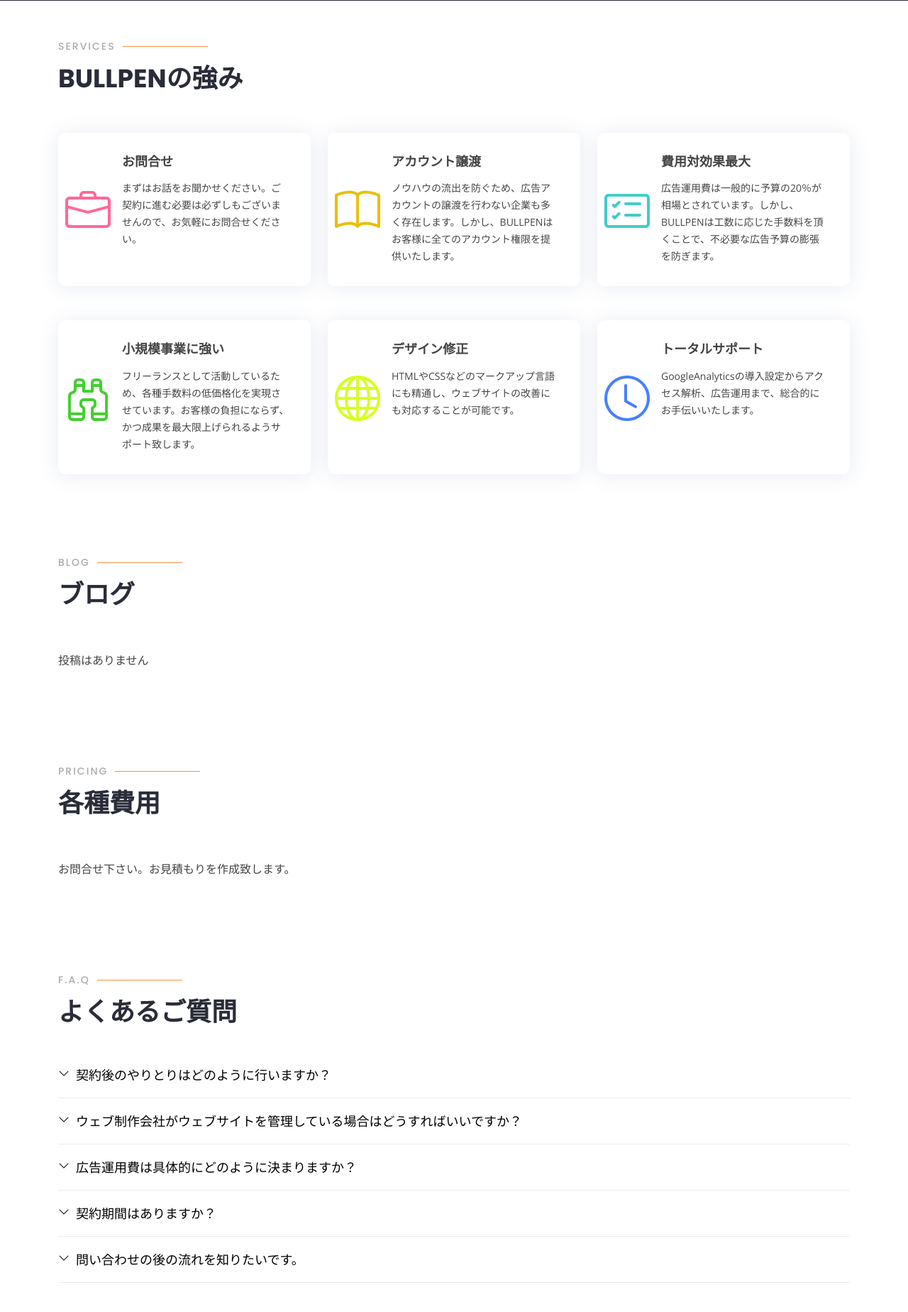
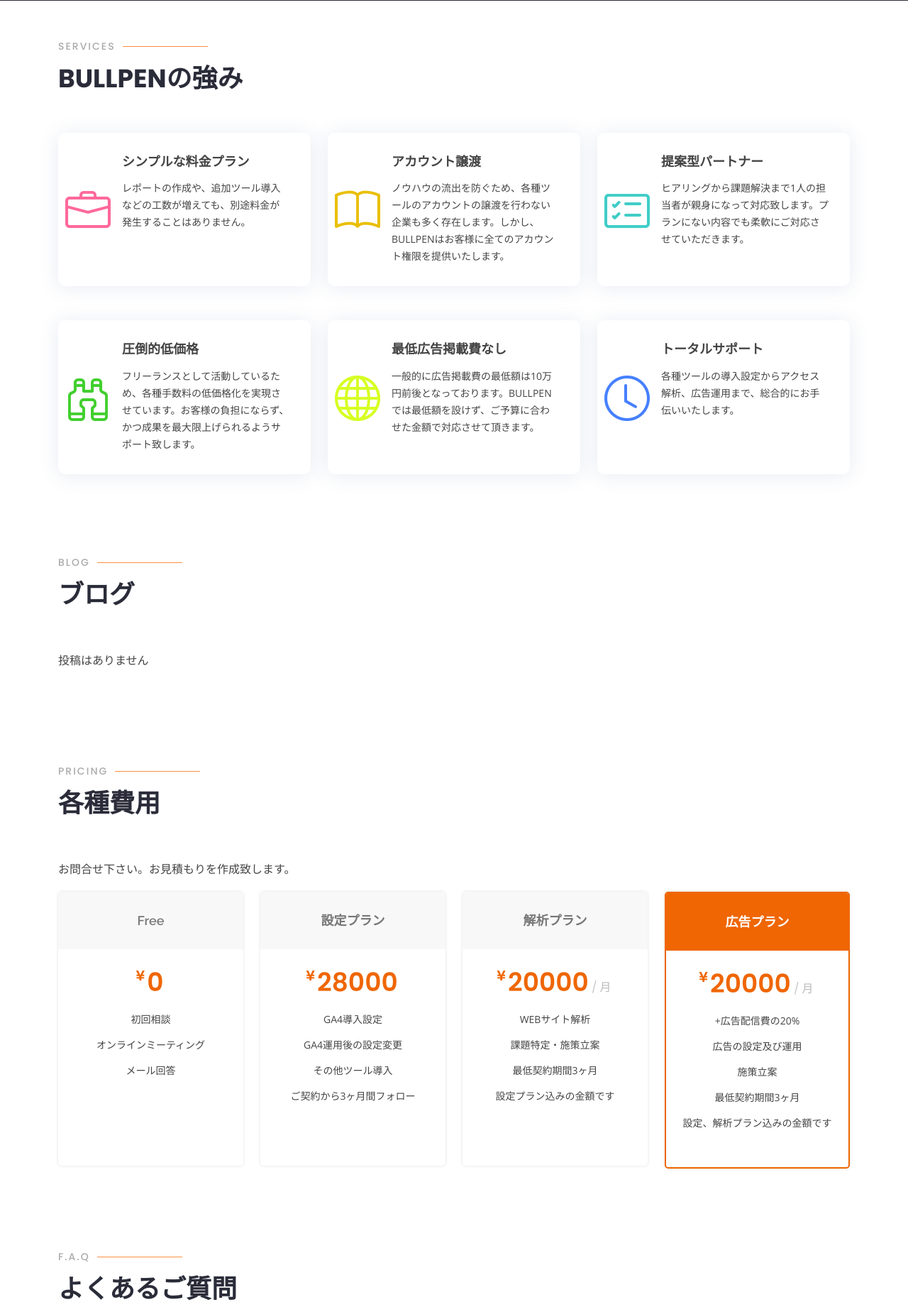
Before and after one commit to hiroshima830/marketing_hp, a Flask app: page / in a window 1280 px wide. Shown: the part 2084-3932 px from the top of the page at 71% size. Run offline with Flask 2, Linux system fonts and the light colour scheme; some libraries are stand-ins or nearby versions.

Commit message:
プラン作成

```diff
--- a/templates/index.html
+++ b/templates/index.html
@@ -110,9 +110,9 @@
                         札幌のWEBアクセス解析・広告運用の専門家です。
                     </p>
                     <ul>
-                        <li><i class="ri-check-double-line"></i> WEB解析を行い、成果に繋がる改善施策の提案と実行</li>
-                        <li><i class="ri-check-double-line"></i> WEB解析を行うための、各種設定や運用状況の確認</li>
-                        <li><i class="ri-check-double-line"></i> WEB広告の設定と運用</li>
+                        <li><i class="ri-check-double-line"></i> WEB解析と施策立案を行うための適切なツール設定</li>
+                        <li><i class="ri-check-double-line"></i> 各種ツールを使用した解析と施策立案</li>
+                        <li><i class="ri-check-double-line"></i> 売上向上のためのWEB広告の設定と運用</li>
                     </ul>
                 </div>
                 <div class="col-lg-6 pt-4 pt-lg-0">
@@ -139,7 +139,7 @@
                 <li class="nav-item col-3" data-aos="zoom-in" data-aos-delay="100">
                     <a class="nav-link" data-bs-toggle="tab" href="#tab-2">
                         <i class="number">②</i>
-                        <h4 class="d-none d-lg-block">Google<br>アナリティクス<br>導入設定支援</h4>
+                        <h4 class="d-none d-lg-block">解析ツール<br>導入設定支援</h4>
                     </a>
                 </li>
                 <li class="nav-item col-3" data-aos="zoom-in" data-aos-delay="200">
@@ -162,15 +162,15 @@
                         <div class="col-lg-6 order-2 order-lg-1 mt-3 mt-lg-0">
                             <h3>まずはお問合せ下さい</h3>
                             <p class="fst-italic">
-                                現在の業務内容やウェブサイト、広告の運用状況をお聞きした上で、改善が期待できる施策をご提案させていただきます。
+                                WEBサービスの運用において、現状抱えている問題点や疑問点、改善提案など、気になることは何でもお聞き下さい。
                             </p>
                             <ul>
                                 <li><i class="ri-check-double-line"></i> お問合せフォームよりご連絡ください。</li>
                                 <li><i class="ri-check-double-line"></i> メールを返送致しますので、ご回答をお願いいたします。</li>
                                 <li><i class="ri-check-double-line"></i>
-                                    ご回答頂いた内容を元に、施策提案をさせて頂きます。
+                                   返送内容を確認し、メールまたはオンラインミーティングにて回答致します。
                                 </li>
-                                <li><i class="ri-check-double-line"></i> ご依頼頂ける際はお申し込み下さい。ここまでで料金は発生しません。</li>
+                                <li><i class="ri-check-double-line"></i> ここまでで料金は一切発生しません。</li>
                             </ul>
                         </div>
                         <div class="col-lg-6 order-1 order-lg-2 text-center">
@@ -183,11 +183,11 @@
                         <div class="col-lg-6 order-2 order-lg-1 mt-3 mt-lg-0">
                             <h3>Googleアナリティクスの導入や設定状況を確認致します。</h3>
                             <p>
-                                WEB上でのビジネスにおいて欠かせないGoogleアナリティクスの導入、また導入済みWEBサイトの設定状況の確認及び診断を行います。</p>
+                                WEB上でのビジネスにおいて欠かせないGoogleアナリティクスの導入、またその他ツールも含めた設定状況の確認及び診断を行います。</p>
                             <ul>
                                 <li><i class="ri-check-double-line"></i> Googleアナリティクスの導入設定</li>
-                                <li><i class="ri-check-double-line"></i> Googleアナリティクスの運用診断</li>
                                 <li><i class="ri-check-double-line"></i> Googleアナリティクスの各種設定</li>
+                                <li><i class="ri-check-double-line"></i> その他解析ツールの提案と設定</li>
                             </ul>
                         </div>
                         <div class="col-lg-6 order-1 order-lg-2 text-center">
@@ -203,7 +203,7 @@
                                 BULLPENでは、上級ウェブ解析士の資格を持ったマーケターが、現状のウェブサイトを詳しく解析いたします。ウェブサイトの強みや弱みを明確に把握し、適切な改善施策をご提案いたします。 </p>
                             <ul>
                                 <li><i class="ri-check-double-line"></i> Googleアナリティクス等を使用したアクセス解析</li>
-                                <li><i class="ri-check-double-line"></i> SEO施策</li>
+                                <li><i class="ri-check-double-line"></i> 解析を元にした施策提案</li>
                                 <li><i class="ri-check-double-line"></i> レポート作成など</li>
                             </ul>
                         </div>
@@ -215,7 +215,7 @@
                 <div class="tab-pane" id="tab-4">
                     <div class="row">
                         <div class="col-lg-6 order-2 order-lg-1 mt-3 mt-lg-0">
-                            <h3>費用対効果を重要視した広告運用を致します。</h3>
+                            <h3>成果に繋がる広告運用を致します。</h3>
                             <p>
                                 BULLPENでは、Google広告の「検索広告」と「ディスプレイ広告」の認定資格を持ったマーケターが、施策に沿った広告運用を行います。</p>
                             <ul>
@@ -242,7 +242,7 @@
             <div class="row" data-aos="zoom-out">
                 <div class="col-lg-9 text-center text-lg-start">
                     <h3>まずはお問合せを</h3>
-                    <p> お問合せ内容を元に、施策を検討しご提案致します。</p>
+                    <p> WEBに関するお悩みはお気軽に。</p>
                 </div>
                 <div class="col-lg-3 cta-btn-container text-center">
                     <a class="cta-btn align-middle" href="#contact">お問合せ</a>
@@ -265,8 +265,8 @@
                 <div class="col-lg-4 col-md-6">
                     <div class="icon-box" data-aos="zoom-in-left">
                         <div class="icon"><i class="bi bi-briefcase" style="color: #ff689b;"></i></div>
-                        <h4 class="title">お問合せ</h4>
-                        <p class="description">まずはお話をお聞かせください。ご契約に進む必要は必ずしもございませんので、お気軽にお問合せください。</p>
+                        <h4 class="title">シンプルな料金プラン</h4>
+                        <p class="description">レポートの作成や、追加ツール導入などの工数が増えても、別途料金が発生することはありません。</p>
                     </div>
                 </div>
                 <div class="col-lg-4 col-md-6 mt-5 mt-md-0">
@@ -274,22 +274,22 @@
                         <div class="icon"><i class="bi bi-book" style="color: #e9bf06;"></i></div>
                         <h4 class="title">アカウント譲渡</h4>
                         <p class="description">
-                           ノウハウの流出を防ぐため、広告アカウントの譲渡を行わない企業も多く存在します。しかし、BULLPENはお客様に全てのアカウント権限を提供いたします。</p>
+                           ノウハウの流出を防ぐため、各種ツールのアカウントの譲渡を行わない企業も多く存在します。しかし、BULLPENはお客様に全てのアカウント権限を提供いたします。</p>
                     </div>
                 </div>
 
                 <div class="col-lg-4 col-md-6 mt-5 mt-lg-0 ">
                     <div class="icon-box" data-aos="zoom-in-left" data-aos-delay="200">
                         <div class="icon"><i class="bi bi-card-checklist" style="color: #3fcdc7;"></i></div>
-                        <h4 class="title">費用対効果最大</h4>
+                        <h4 class="title">提案型パートナー</h4>
                         <p class="description">
-                            広告運用費は一般的に予算の20％が相場とされています。しかし、BULLPENは工数に応じた手数料を頂くことで、不必要な広告予算の膨張を防ぎます。</p>
+                            ヒアリングから課題解決まで1人の担当者が親身になって対応致します。プランにない内容でも柔軟にご対応させていただきます。</p>
                     </div>
                 </div>
                 <div class="col-lg-4 col-md-6 mt-5">
                     <div class="icon-box" data-aos="zoom-in-left" data-aos-delay="300">
                         <div class="icon"><i class="bi bi-binoculars" style="color:#41cf2e;"></i></div>
-                        <h4 class="title">小規模事業に強い</h4>
+                        <h4 class="title">圧倒的低価格</h4>
                         <p class="description">
                             フリーランスとして活動しているため、各種手数料の低価格化を実現させています。お客様の負担にならず、かつ成果を最大限上げられるようサポート致します。</p>
                     </div>
@@ -298,15 +298,16 @@
                 <div class="col-lg-4 col-md-6 mt-5">
                     <div class="icon-box" data-aos="zoom-in-left" data-aos-delay="400">
                         <div class="icon"><i class="bi bi-globe" style="color: #d6ff22;"></i></div>
-                        <h4 class="title">デザイン修正</h4>
-                        <p class="description">HTMLやCSSなどのマークアップ言語にも精通し、ウェブサイトの改善にも対応することが可能です。</p>
+                        <h4 class="title">最低広告掲載費なし</h4>
+                        <p class="description">一般的に広告掲載費の最低額は10万円前後となっております。BULLPENでは最低額を設けず、ご予算に合わせた金額で対応させて頂きます。</p>
                     </div>
                 </div>
                 <div class="col-lg-4 col-md-6 mt-5">
                     <div class="icon-box" data-aos="zoom-in-left" data-aos-delay="500">
                         <div class="icon"><i class="bi bi-clock" style="color: #4680ff;"></i></div>
                         <h4 class="title">トータルサポート</h4>
-                        <p class="description">GoogleAnalyticsの導入設定からアクセス解析、広告運用まで、総合的にお手伝いいたします。</p>
+                        <p class="description">
+                            各種ツールの導入設定からアクセス解析、広告運用まで、総合的にお手伝いいたします。</p>
                     </div>
                 </div>
             </div>
@@ -463,73 +464,65 @@
                 <p>各種費用</p>
             </div>
             <p>お問合せ下さい。お見積もりを作成致します。</p>
-            <!--            <div class="row">-->
+                        <div class="row">
 
-            <!--                <div class="col-lg-3 col-md-6">-->
-            <!--                    <div class="box" data-aos="zoom-in">-->
-            <!--                        <h3>Free<br></h3>-->
-            <!--                        <h4><sup>¥</sup>0<span></span></h4>-->
-            <!--                        <ul>-->
-            <!--                            <li>初回相談</li>-->
-            <!--                            <li>オンラインミーティング</li>-->
-            <!--                            <li>メール</li>-->
-            <!--                            <li>&nbsp;</li>-->
-            <!--                            <li>&nbsp;</li>-->
-            <!--                        </ul>-->
-            <!--                        <div class="btn-wrap">-->
-            <!--                        </div>-->
-            <!--                    </div>-->
-            <!--                </div>-->
+                            <div class="col-lg-3 col-md-6 mt-4 mt-lg-0">
+                                <div class="box" data-aos="zoom-in">
+                                    <h3>Free<br></h3>
+                                    <h4><sup>¥</sup>0<span></span></h4>
+                                    <ul>
+                                        <li>初回相談</li>
+                                        <li>オンラインミーティング</li>
+                                        <li>メール回答</li>
+                                        <li>&nbsp;</li>
+                                        <li>&nbsp;</li>
+                                    </ul>
+                                </div>
+                            </div>
 
-            <!--                <div class="col-lg-3 col-md-6 mt-4 mt-md-0">-->
-            <!--                    <div class="box featured" data-aos="zoom-in" data-aos-delay="100">-->
-            <!--                        <h3>GA4導入/設定支援</h3>-->
-            <!--                        <h4><sup>¥</sup>30000<span></span></h4>-->
-            <!--                        <ul>-->
-            <!--                            <li>※初回のみ費用発生</li>-->
-            <!--                            <li>GA4導入設定</li>-->
-            <!--                            <li>導入状況診断</li>-->
-            <!--                            <li>&nbsp;</li>-->
-            <!--                            <li>&nbsp;</li>-->
-            <!--                        </ul>-->
-            <!--                        <div class="btn-wrap">-->
-            <!--                        </div>-->
-            <!--                    </div>-->
-            <!--                </div>-->
+                            <div class="col-lg-3 col-md-6 mt-4 mt-lg-0">
+                                <div class="box" data-aos="zoom-in" data-aos-delay="100">
+                                    <h3>設定プラン</h3>
+                                    <h4><sup>¥</sup>28000<span></span></h4>
+                                    <ul>
+                                        <li>GA4導入設定</li>
+                                        <li>GA4運用後の設定変更</li>
+                                        <li>その他ツール導入</li>
+                                        <li>ご契約から3ヶ月間フォロー</li>
+                                        <li>&nbsp;</li>
+                                    </ul>
+                                </div>
+                            </div>
 
-            <!--                <div class="col-lg-3 col-md-6 mt-4 mt-lg-0">-->
-            <!--                    <div class="box" data-aos="zoom-in" data-aos-delay="200">-->
-            <!--                        <h3>ウェブ解析<br></h3>-->
-            <!--                        <h4><sup>¥</sup>70000<span> / 月</span></h4>-->
-            <!--                        <ul>-->
-            <!--                            <li>アクセス解析</li>-->
-            <!--                            <li>課題特定・施策立案</li>-->
-            <!--                            <li>レポート作成</li>-->
-            <!--                            <li>&nbsp;</li>-->
-            <!--                            <li>&nbsp;</li>-->
-            <!--                        </ul>-->
-            <!--                        <div class="btn-wrap">-->
-            <!--                        </div>-->
-            <!--                    </div>-->
-            <!--                </div>-->
+                            <div class="col-lg-3 col-md-6 mt-4 mt-lg-0">
+                                <div class="box" data-aos="zoom-in" data-aos-delay="200">
+                                    <h3>解析プラン</h3>
+                                    <h4><sup>¥</sup>20000<span> / 月</span></h4>
+                                    <ul>
+                                        <li>WEBサイト解析</li>
+                                        <li>課題特定・施策立案</li>
+                                        <li>最低契約期間3ヶ月</li>
+                                        <li>設定プラン込みの金額です</li>
+                                        <li>&nbsp;</li>
+                                    </ul>
+                                </div>
+                            </div>
 
-            <!--                <div class="col-lg-3 col-md-6 mt-4 mt-md-0">-->
-            <!--                    <div class="box featured" data-aos="zoom-in" data-aos-delay="300">-->
-            <!--                        <h3>広告運用代行<br></h3>-->
-            <!--                        <h4><sup>¥</sup>50000<span> / 月</span></h4>-->
-            <!--                        <ul>-->
-            <!--                            <li>※1キャンペーンの金額</li>-->
-            <!--                            <li>広告の設定</li>-->
-            <!--                            <li>各種タグ設定</li>-->
-            <!--                            <li>広告運用</li>-->
-            <!--                            <li>レポート作成</li>-->
-            <!--                        </ul>-->
-            <!--                        <div class="btn-wrap">-->
-            <!--                        </div>-->
-            <!--                    </div>-->
-            <!--                </div>-->
+                            <div class="col-lg-3 col-md-6 mt-4 mt-lg-0">
+                                <div class="box featured" data-aos="zoom-in" data-aos-delay="300">
+                                    <h3>広告プラン</h3>
+                                    <h4><sup>¥</sup>20000<span> / 月</span></h4>
+                                    <ul>
+                                        <li>+広告配信費の20%</li>
+                                        <li>広告の設定及び運用</li>
+                                        <li>施策立案</li>
+                                        <li>最低契約期間3ヶ月</li>
+                                        <li>設定、解析プラン込みの金額です</li>
+                                    </ul>
+                                    </div>
+                            </div>
 
-            <!--            </div>-->
+                        </div>
 
         </div>
     </section><!-- End Pricing Section -->
@@ -551,7 +544,7 @@
                             class="bi bi-chevron-up icon-close"></i></div>
                     <div id="faq1" class="collapse" data-bs-parent=".faq-list">
                         <p>
-                            チャットツールであるSlackを使用致します。その他電話やメールでも可能です。
+                            チャットツールであるSlackを使用致します。その他電話やメール、オンラインミーティングも可能です。
                         </p>
                     </div>
                 </li>
@@ -566,22 +559,22 @@
                 </li>
 
                 <li>
-                    <div data-bs-toggle="collapse" href="#faq3" class="collapsed question">広告運用費は具体的にどのように決まりますか？ <i
+                    <div data-bs-toggle="collapse" href="#faq3" class="collapsed question">広告運用をお願いする場合、費用はどのように決まりますか？ <i
                             class="bi bi-chevron-down icon-show"></i><i
                             class="bi bi-chevron-up icon-close"></i></div>
                     <div id="faq3" class="collapse" data-bs-parent=".faq-list">
                         <p>
-                            Google検索広告、ディスプレイ広告、Yahoo!検索広告、Twitter広告など、各広告媒体に対して費用がかかります。ただし、最初の段階では主に顕在層に対して広告運用を行うため、多くの広告媒体を活用することは稀です。 </p>
+                            広告運用をご希望の場合は広告プランになります。例えば、広告掲載費を月3万円に設定した場合に発生する費用は、運用費20000円と広告掲載費に対しての20%(6000円)を合わせて26000円となります。</p>
                     </div>
                 </li>
 
                 <li>
-                    <div data-bs-toggle="collapse" href="#faq4" class="collapsed question">契約期間はありますか？ <i
+                    <div data-bs-toggle="collapse" href="#faq4" class="collapsed question">各プランに契約期間はありますか？ <i
                             class="bi bi-chevron-down icon-show"></i><i
                             class="bi bi-chevron-up icon-close"></i></div>
                     <div id="faq4" class="collapse" data-bs-parent=".faq-list">
                         <p>
-                            契約期間は特に設けておりませんが、分析結果から成果を得るまでには一定の期間がかかると考えております。そのため、一定期間の継続をお願いできれば幸いです。 </p>
+                            解析プランと広告プランは最低契約期間を3ヶ月に設定させて頂いております。</p>
                     </div>
                 </li>
 
@@ -591,7 +584,37 @@
                             class="bi bi-chevron-up icon-close"></i></div>
                     <div id="faq5" class="collapse" data-bs-parent=".faq-list">
                         <p>
-                            お問合せ内容を元に、メールかオンラインミーティングにて施策等をご提案致します。その後正式にご依頼頂きましたら、常時施策提案→実行を行い事業をサポート致します。 </p>
+                            お問合せ内容を元に、メールかオンラインミーティングにて不明点のご回答及び、施策等をご提案致します。 </p>
+                    </div>
+                </li>
+
+                <li>
+                    <div data-bs-toggle="collapse" href="#faq6" class="collapsed question">設定プランは契約期間中、毎月費用が発生しますか？ <i
+                            class="bi bi-chevron-down icon-show"></i><i
+                            class="bi bi-chevron-up icon-close"></i></div>
+                    <div id="faq6" class="collapse" data-bs-parent=".faq-list">
+                        <p>
+                            いえ、設定プランは初回に28000円をお支払い頂ければ、その後設定の変更などがあっても追加で費用が発生することはありません。対応期間は契約から3ヶ月で終了とさせて頂きます。 </p>
+                    </div>
+                </li>
+
+                <li>
+                    <div data-bs-toggle="collapse" href="#faq7" class="collapsed question">解析プランは、別途設定プラン分も費用が発生しますか？ <i
+                            class="bi bi-chevron-down icon-show"></i><i
+                            class="bi bi-chevron-up icon-close"></i></div>
+                    <div id="faq7" class="collapse" data-bs-parent=".faq-list">
+                        <p>
+                            解析プランは設定プランも込みの金額となっております。 同様に広告プランは設定プラン、解析プラン込みの金額となっております。</p>
+                    </div>
+                </li>
+
+                <li>
+                    <div data-bs-toggle="collapse" href="#faq8" class="collapsed question">広告の最低掲載費はありますか？<i
+                            class="bi bi-chevron-down icon-show"></i><i
+                            class="bi bi-chevron-up icon-close"></i></div>
+                    <div id="faq8" class="collapse" data-bs-parent=".faq-list">
+                        <p>
+                            よくある最低掲載費などは設けておりません。お客様のご予算に合わせた掲載費で対応させて頂きます。</p>
                     </div>
                 </li>
             </ul>
@@ -630,7 +653,7 @@
                         ウェブ解析士協会所属　上級ウェブ解析士<br>
                         Google アナリティクス認定資格<br>
                         Google 広告「検索広告」認定資格<br>
-                        Google 広告「ディスプレイ広告」認定資格<br>
+                       Google 広告「ディスプレイ広告」認定資格<br>
                         <br>
                         札幌市在住。小学生の子供とトイプードルと暮らしています。事業会社で一人でWEB広告を担当。その後マーケティングを独学で学び、上級ウェブ解析士の資格を取得。<br>
                         趣味は読書と野球観戦、キャンプ（年20泊ほど）、プログラミング（WEBサービスの個人開発）です！<br>
```
